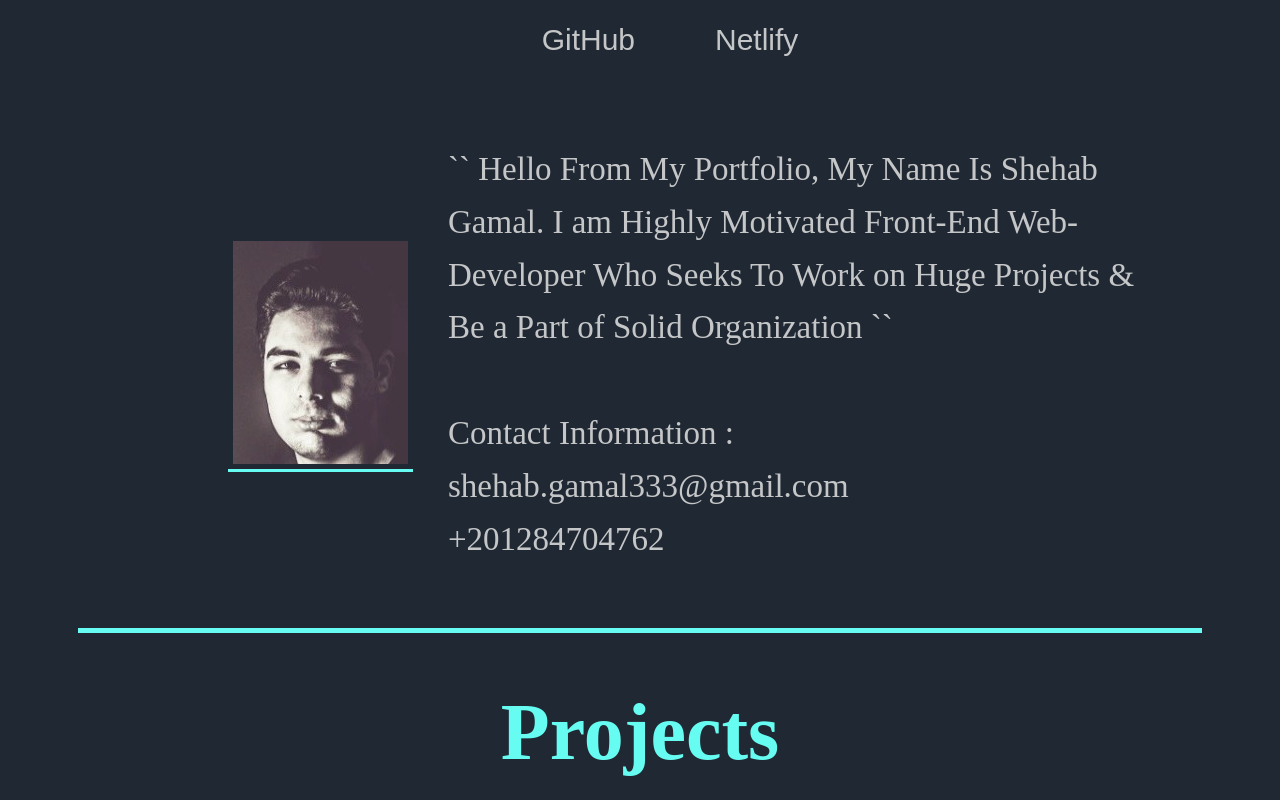
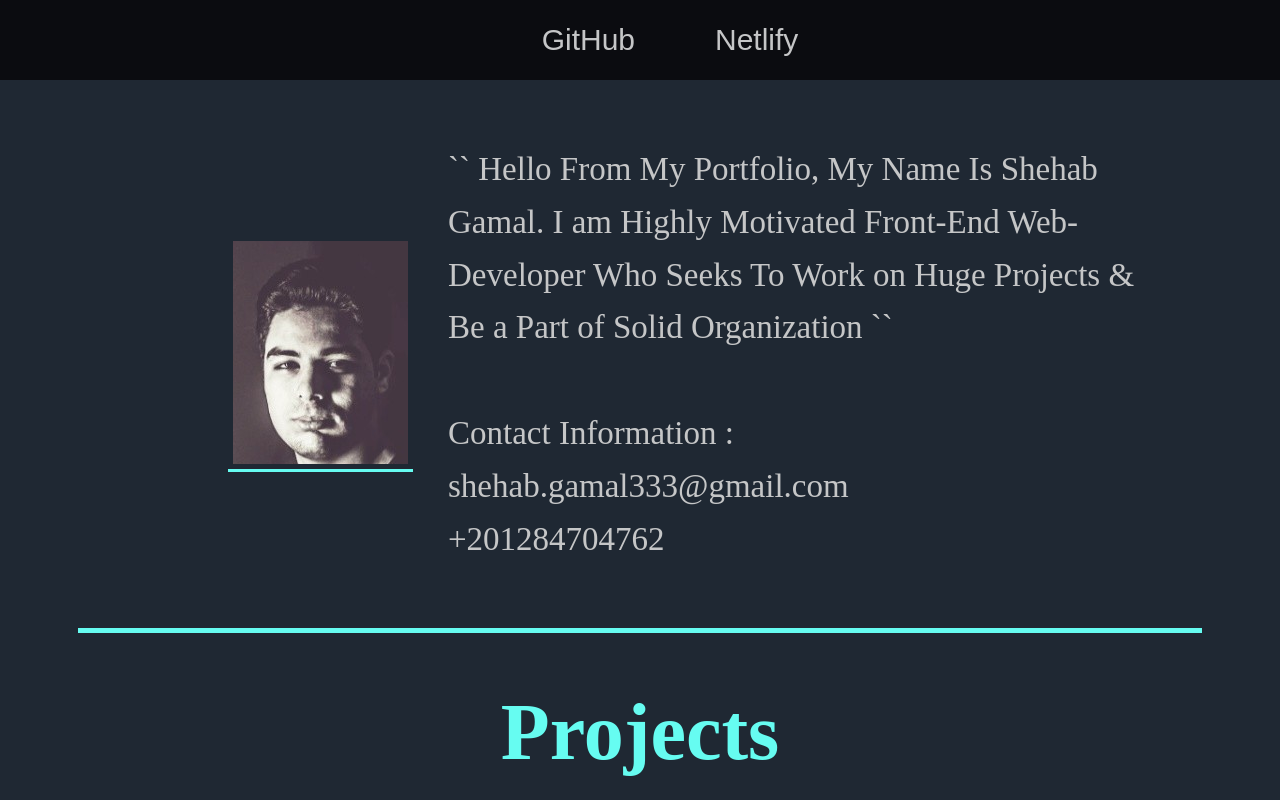
Before and after one commit to ShehabGamal/Personal-Portfolio, a React (Create React App) app: page / in a window 1280 px wide. Shown: the top 800 px of the page. Built offline with nearby package versions, Linux system fonts and the light colour scheme.

Commit message:
Adjusting the nav bar background

```diff
--- a/src/App.js
+++ b/src/App.js
@@ -16,7 +16,7 @@ const BasicHeader = styled.header`
   justify-content: center;
   align-items: center;
   margin-bottom: 50px;
-  background: transparent;
+  background: ${(props) => props.theme.mainColor};
 `;
 
 function App() {
```
